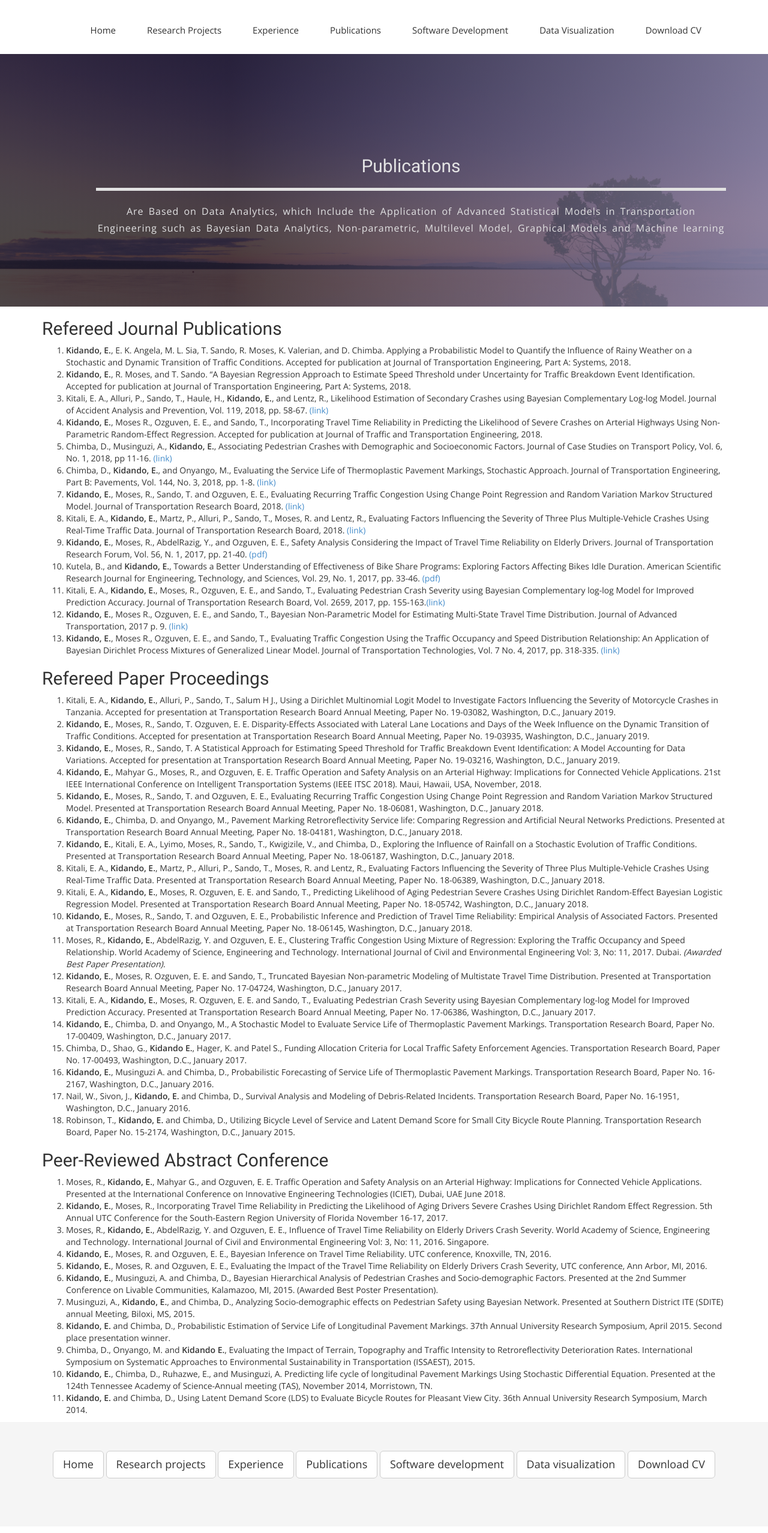
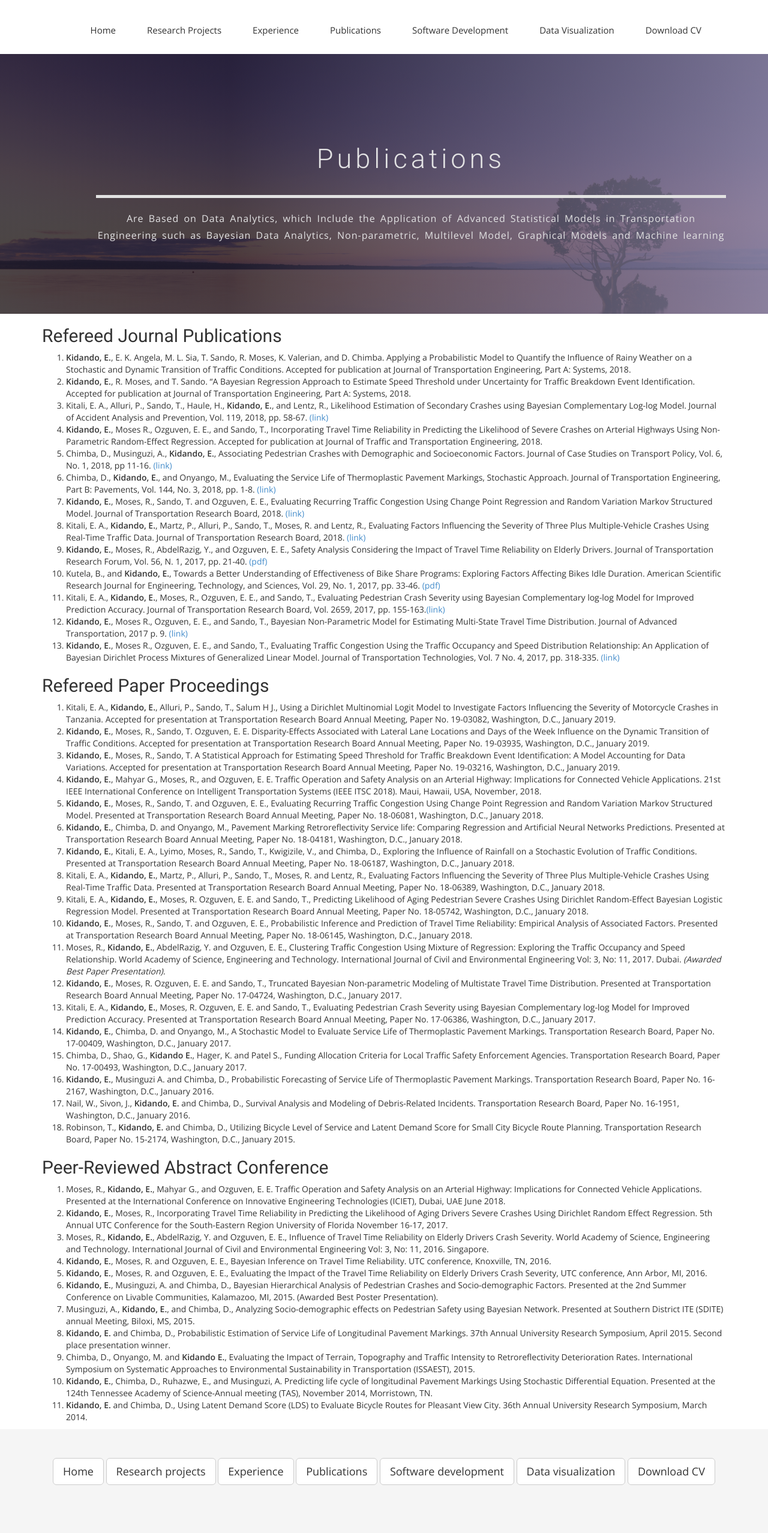
Before and after one commit to ekidando/Emma, a Jekyll site: the page built from publications.html, in a window 1280 px wide. Shown: the whole page at 60% size. Built offline with Jekyll 4.4.1, drawn with Linux system fonts in a browser that asks for light colours; nearby versions of some CDN libraries; some web fonts are replaced.

Commit message:
Update publications.html

```diff
--- a/publications.html
+++ b/publications.html
@@ -10,7 +10,7 @@ published: true
     <div class="row">
       <div class="col-md-12">
         <div class="block">
-          <h2 class="animated fadeInUp">Publications </h2>
+          <h1 class="animated fadeInUp">Publications </h1>
           <hr style="height:5px; border:none; color:#e2e2e2; background-color:#e2e2e2;">
          <p class="animated fadeInUp"> Are Based on Data Analytics, which Include the Application of Advanced Statistical Models in Transportation Engineering such as Bayesian Data Analytics, Non-parametric, Multilevel Model, Graphical Models and Machine learning </p>
         </div>
```
